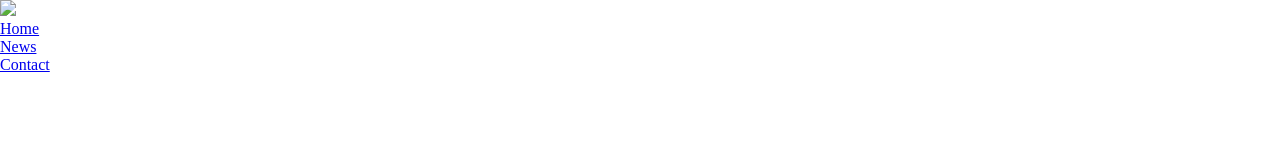
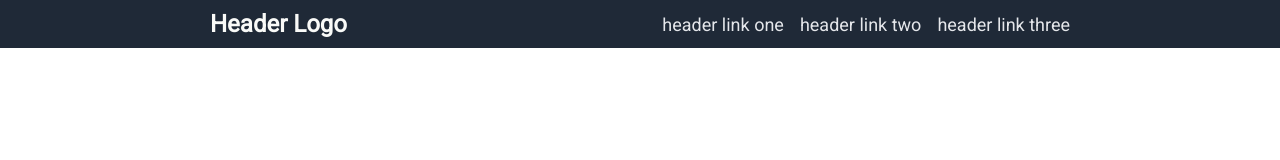
Before and after one commit to exelon24/landing-page, a plain HTML site: page index.html in a window 1280 px wide. Drawn offline with Linux system fonts and the light colour scheme.

Commit message:
Styled header logo and links

```diff
--- a/index.html
+++ b/index.html
@@ -8,12 +8,12 @@
 </head>
 <body>
     <div class="header">
-        <img src="/images/coffee-2013192.ai">
+        <div class ="logo">Header Logo</div>
         <ul>
-            <li><a href="default.asp">Home</a></li>
-            <li><a href="news.asp">News</a></li>
-            <li><a href="contact.asp">Contact</a></li>
-          </ul>
+            <li><a href="default.asp">header link one</a></li>
+            <li><a href="news.asp">header link two</a></li>
+            <li><a href="contact.asp">header link three</a></li>
+        </ul>
     </div>
 </body>
 </html>
--- a/style.css
+++ b/style.css
@@ -1,10 +1,36 @@
-*{
-    margin: 0px;
-    padding: 0px;
+@import url('https://fonts.googleapis.com/css2?family=Roboto&display=swap');
+
+body{
+  margin: 0;
+  font-family: 'Roboto', sans-serif;
+  min-height: 100vh;
+  display: flex;
+  flex-direction: column;
+}
+ul {
+  list-style-type: none;
+  display: flex;
+  gap: 16px;
+  margin:0;
+  padding:0;
 }
 
-ul {
-    list-style-type: none;
-    margin: 0;
-    padding: 0;
+  a {
+    text-decoration: none;
+    color: #e5e7eb;;
+    font-size: 18px;
   }
+
+  .header {
+    background-color: #1f2937;
+    display: flex;
+    justify-content: space-between;
+    align-items: center;
+    padding: 10px 210px;
+  }
+
+  .logo {
+    color:#f9faf8;
+    font-size: 24px;
+    font-weight: 800;
+  }
```
